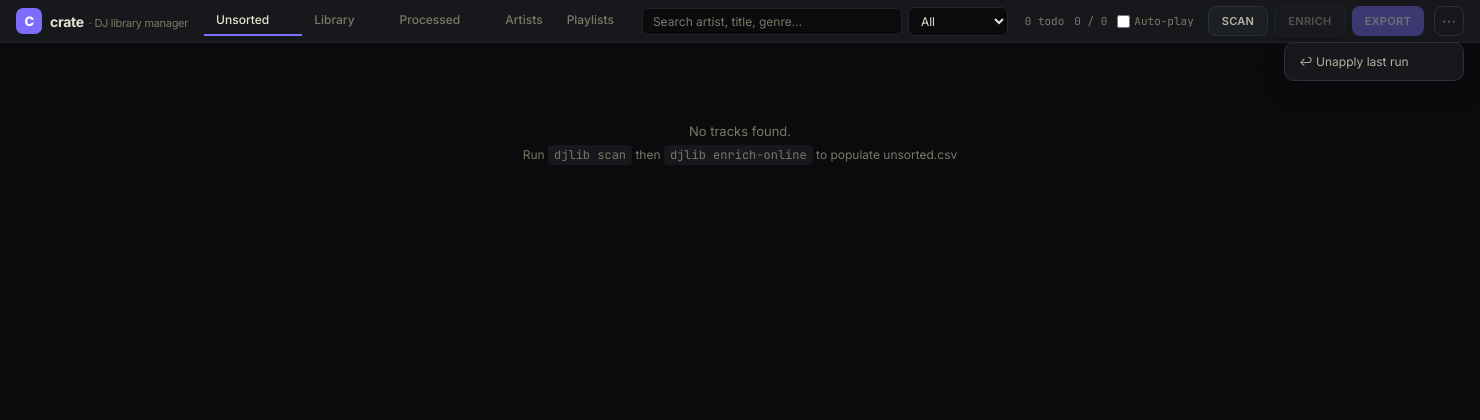
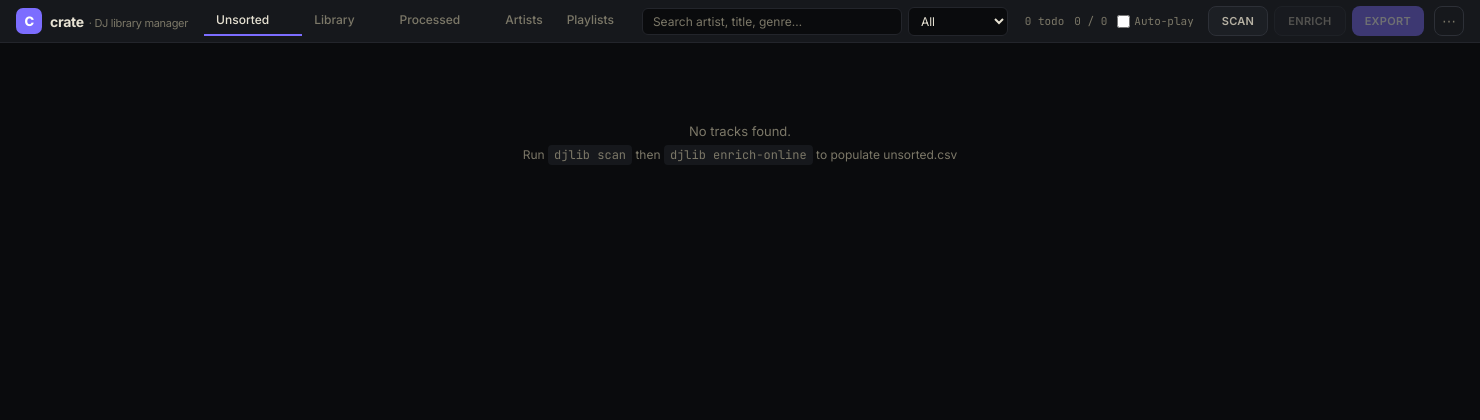
Before and after one commit to Sztuka/dj-library-manager, a Flask app: page / in a window 1480 px wide. Shown: the top 420 px of the page. Run offline with Flask 3, Linux system fonts and the light colour scheme; data that the repository does not hold is empty; parts of the project's set-up code (start-up, migrations or seed data) failed here and were passed over.

Commit message:
fix(review): overflow menu was always visible — add .overflow-menu.hidden { display: none }
No global .hidden class exists in the project; each element needs its own
scoped rule. Without it, classList.add('hidden') had no visual effect.

Co-Authored-By: Claude Sonnet 4.6 <noreply@anthropic.com>

```diff
--- a/djlib/review/static/style.css
+++ b/djlib/review/static/style.css
@@ -378,6 +378,10 @@ select:focus {
 .overflow-btn:hover {
   background: var(--bg-3);
   color: var(--ink);
+}
+
+.overflow-menu.hidden {
+  display: none;
 }
 
 .overflow-menu {
```
